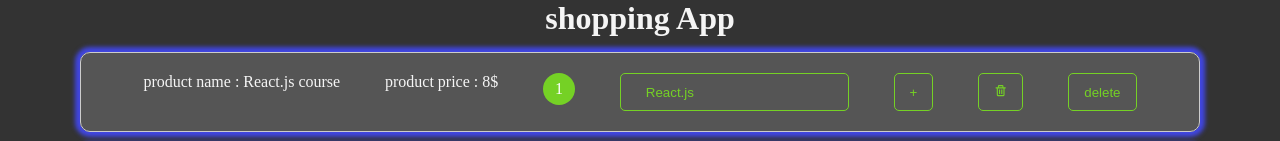
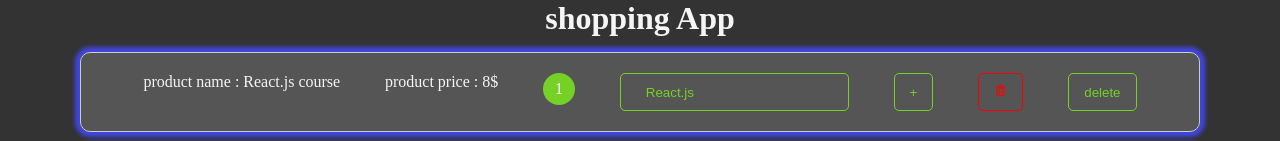
Before and after one commit to salarGholami/first-react-app, a React (Create React App) app: page / in a window 1280 px wide. Shown: the top 141 px of the page. Built offline with nearby package versions, Linux system fonts and the light colour scheme.

Commit message:
feature/add trash icon with dynamic css to the product

```diff
--- a/src/comppnent/product/Product.js
+++ b/src/comppnent/product/Product.js
@@ -14,7 +14,10 @@ const Product = (props) => {
         value={props.product.title}
       />
       <button onClick={props.btnIncrement}>+</button>
-      <button onClick={props.btnDecrement}>
+      <button
+        onClick={props.btnDecrement}
+        className={`${props.product.quantity === 1 && styles.removeTrash}`}
+      >
         {props.product.quantity > 1 ? "-" : <BiTrash />}
       </button>
       <button onClick={props.btnDelete}>delete</button>
--- a/src/comppnent/product/Product.module.css
+++ b/src/comppnent/product/Product.module.css
@@ -48,3 +48,8 @@ button:hover {
 .input:focus{
   border: 3px solid #75d125;
 }
+
+.removeTrash{
+  border: 1px solid red;
+  color: red;
+}
```
